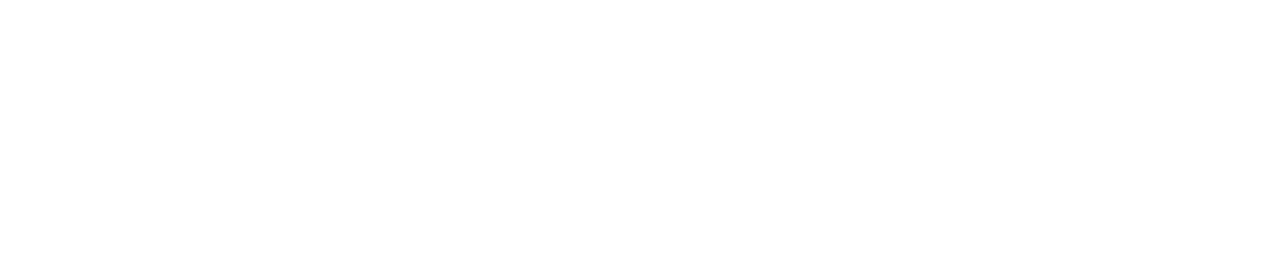
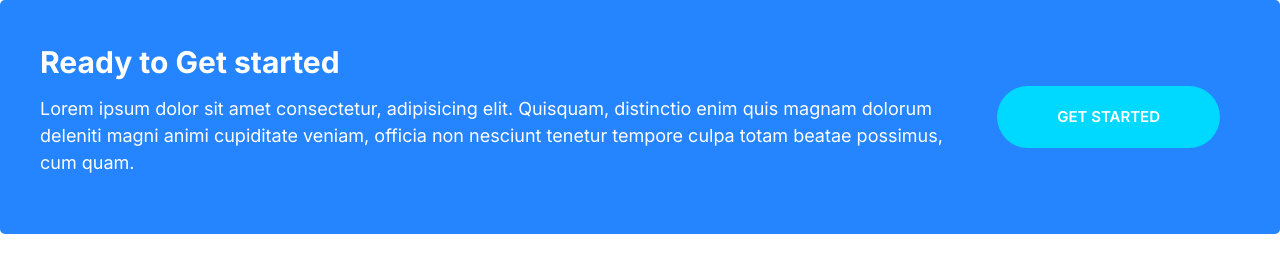
Before and after one commit to Lady-Bee/Moshify_project, a plain HTML site: page MOSHIFY/index.html in a window 1280 px wide. Drawn offline with Linux system fonts and the light colour scheme.

Commit message:
Styling the callout component.

```diff
--- a/MOSHIFY/CSS/styles.css
+++ b/MOSHIFY/CSS/styles.css
@@ -238,6 +238,12 @@ a {
     background: var(--color-accent);
     color:#fff
 }
+
+.btn--stretched {
+    padding-left: 6rem;
+    padding-right: 6rem;
+}
+
 
 .btn--block {
     width: 100%;
@@ -497,3 +503,46 @@ a {
         margin-left: 6rem;
     }
 }
+
+/* CALLOUTS */
+
+.callout {
+    padding: 4rem;
+    border-radius: 5px;
+}
+
+.callout--primary {
+    background: var(--color-primary);
+    color: #fff;
+}
+
+.callout__heading {
+    color: #fff;
+    margin-top: 0;
+    font-size: 3rem;
+}
+
+.callout .btn {
+   justify-self: center;
+   align-self: center;
+}
+
+.callout__content {
+    text-align: center;
+}
+
+@media screen and (min-width: 768px) {
+
+    .callout .grid--1x2{
+        grid-template-columns: 1fr auto;
+    }
+
+    .callout__content {
+        text-align: left;
+    }
+
+    .callout .btn {
+       justify-self: start;
+       margin: 0 2rem;
+    }
+}
--- a/MOSHIFY/index.html
+++ b/MOSHIFY/index.html
@@ -11,6 +11,15 @@
     <link rel="stylesheet" href="css/normalize.css">
 
 </head>
-<body style="padding: 5rem;">
+<body>
+    <div class="callout callout--primary">
+        <div class="grid grid--1x2">
+            <div class="callout__content">
+                <h2 class="callout__heading">Ready to Get started</h2>
+                <p>Lorem ipsum dolor sit amet consectetur, adipisicing elit. Quisquam, distinctio enim quis magnam dolorum deleniti magni animi cupiditate veniam, officia non nesciunt tenetur tempore culpa totam beatae possimus, cum quam.</p>
+            </div>
+            <a href="#" class="btn btn--secondary btn--stretched">Get Started</a>
+        </div>
+    </div>
 </body>
 </html>
```
Also changed, not shown: MOSHIFY/components/callouts.html (added, +9 -0 lines).
